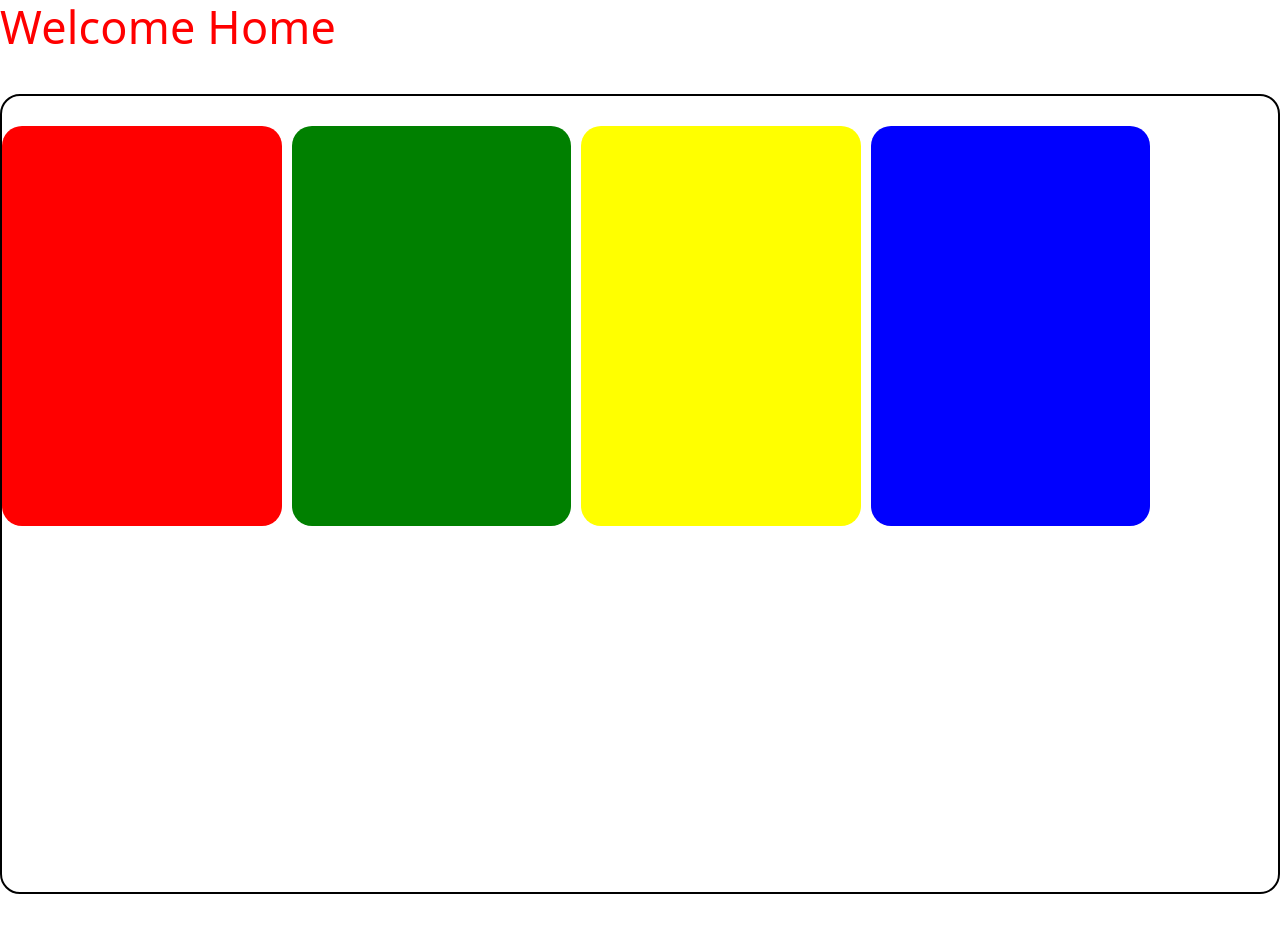
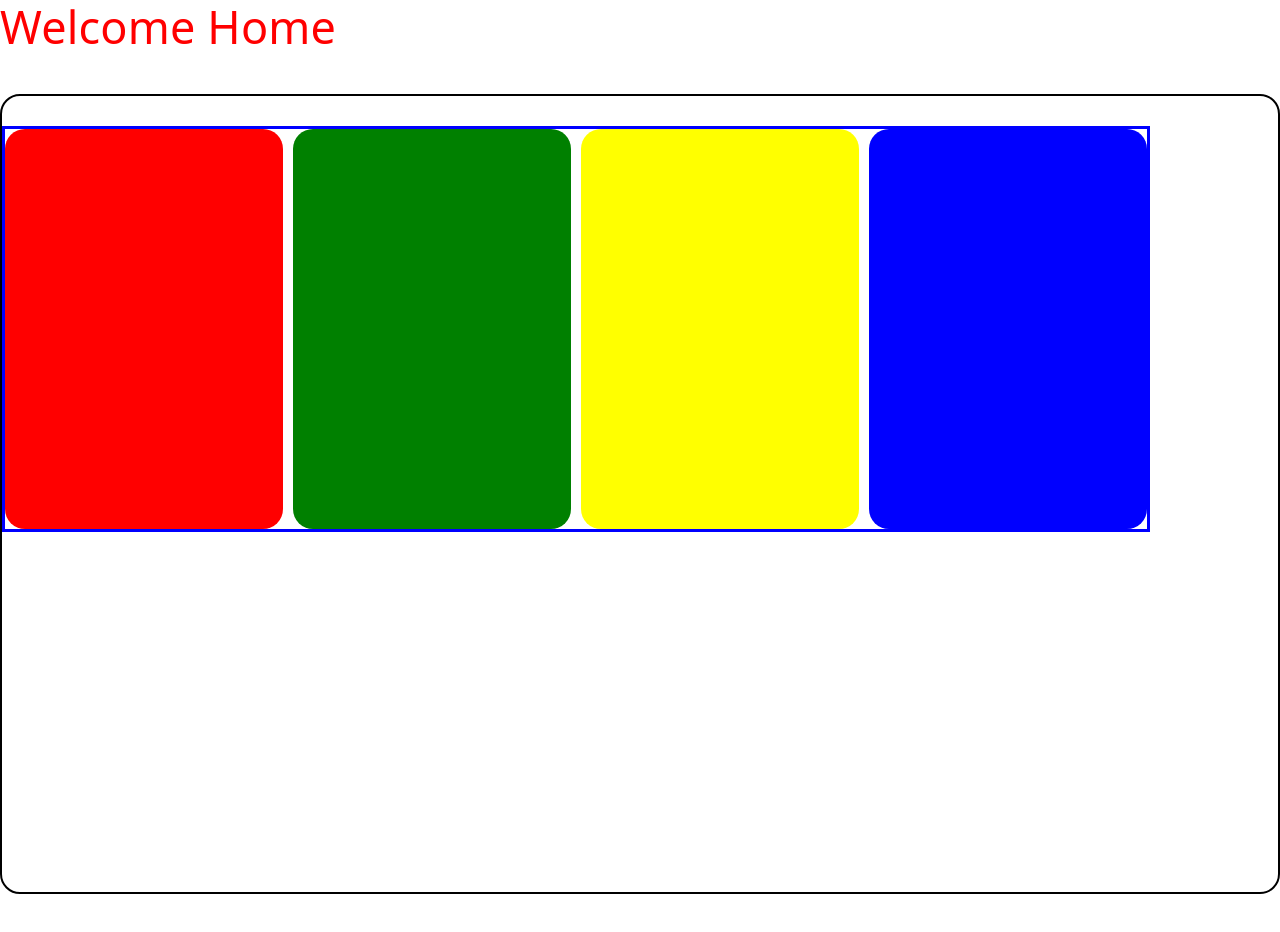
Before and after one commit to andyugbawa/mern-react, a React (Vite) app in the folder newmernapp/client/: page /home in a window 1280 px wide. Built offline with nearby package versions, Linux system fonts and the light colour scheme.

Commit message:
checking the border

```diff
--- a/newmernapp/client/src/Home.jsx
+++ b/newmernapp/client/src/Home.jsx
@@ -15,6 +15,7 @@ function Home() {
 
        </div>
       <div className="parent slide-left">
+
       <div className="content">
         <div className="box1">
         </div>
--- a/newmernapp/client/src/style.css
+++ b/newmernapp/client/src/style.css
@@ -27,6 +27,7 @@ h1{
     overflow: hidden;
     width:90%;
     animation: typing 3s forwards;
+    border: 3px solid blue;
 
 }
 
```
